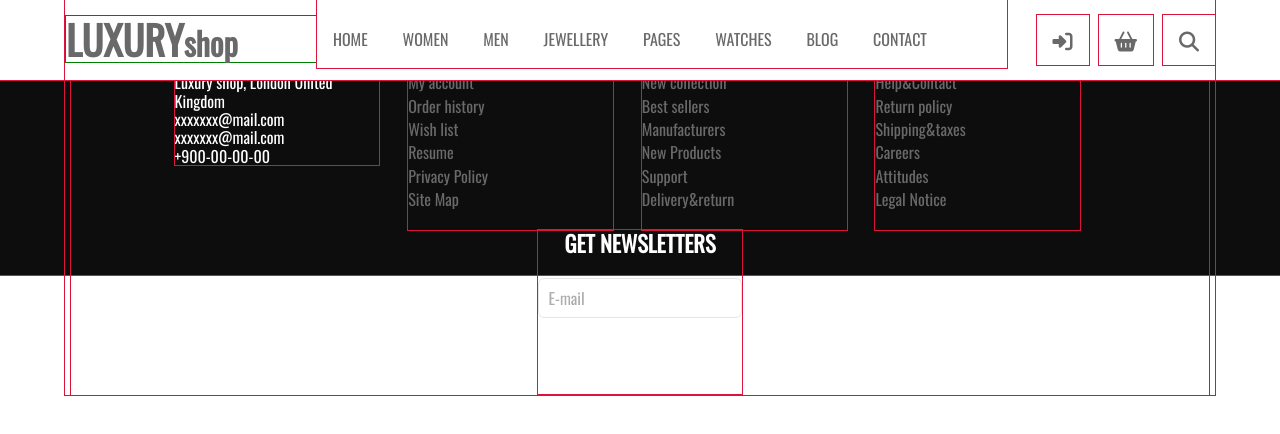
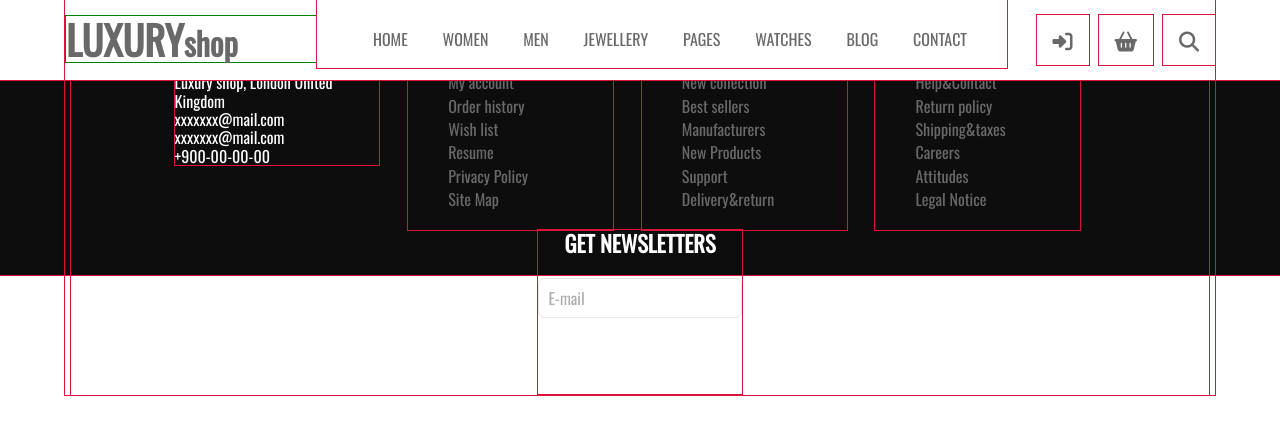
Before and after one commit to SemenecVlad/preview_1, a website: page src/index.html in a window 1280 px wide. Drawn offline with nearby package versions, Linux system fonts and the light colour scheme; files that its build step writes are made by us from their sources.

Commit message:
Fix bug with lists

```diff
--- a/src/styles/base/_base.scss
+++ b/src/styles/base/_base.scss
@@ -29,7 +29,7 @@ img {
 }
 ul {
   list-style-type: none;
-  -webkit-padding-start: 0;
+  //-webkit-padding-start: 0;
 }
 figure {
 	position: relative;
```
